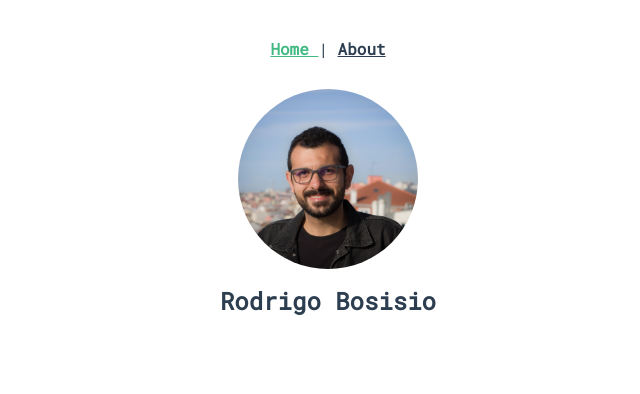
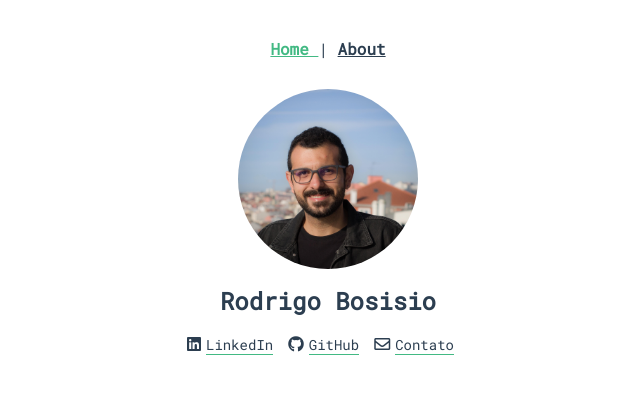
Before and after one commit to rbosisio/rbosisio.github.io, a Vue app: page /#/ in a window 1280 px wide. Shown: the top 394 px of the page, without its empty margins (312-952 px from the left). Built offline with nearby package versions, Linux system fonts and the light colour scheme.

Commit message:
add social links

```diff
--- a/public/index.html
+++ b/public/index.html
@@ -6,6 +6,7 @@
     <meta name="viewport" content="width=device-width,initial-scale=1.0">
     <link rel="icon" href="<%= BASE_URL %>favicon.ico">
     <link href="https://fonts.googleapis.com/css2?family=Roboto+Mono&display=swap" rel="stylesheet">
+    <link rel="stylesheet" href="https://cdnjs.cloudflare.com/ajax/libs/font-awesome/5.15.1/css/all.min.css" integrity="sha512-+4zCK9k+qNFUR5X+cKL9EIR+ZOhtIloNl9GIKS57V1MyNsYpYcUrUeQc9vNfzsWfV28IaLL3i96P9sdNyeRssA==" crossorigin="anonymous" />
     <title><%= htmlWebpackPlugin.options.title %></title>
   </head>
   <body>
--- a/src/App.vue
+++ b/src/App.vue
@@ -14,12 +14,14 @@
 </template>
 
 <style lang="scss">
+@import '@/assets/scss/variables.scss';
+
 #app {
   font-family: 'Roboto Mono', monospace;
   -webkit-font-smoothing: antialiased;
   -moz-osx-font-smoothing: grayscale;
   text-align: center;
-  color: #2c3e50;
+  color: $font-base-color;
 }
 
 #nav {
@@ -27,10 +29,10 @@
 
   a {
     font-weight: bold;
-    color: #2c3e50;
+    color: $font-base-color;
 
     &.router-link-exact-active {
-      color: #42b983;
+      color: $color-primary;
     }
   }
 }
--- /dev/null
+++ b/src/assets/scss/variables.scss
@@ -0,0 +1,3 @@
+$color-primary: #42b983;
+
+$font-base-color: #2c3e50;
--- /dev/null
+++ b/src/components/IconLink.vue
@@ -0,0 +1,50 @@
+<template>
+  <a :href="href" :target="blank ? '_blank' : null" class="icon-link">
+    <i :class="faIcon"></i>
+    <span class="icon-link__label">{{ label }}</span>
+  </a>
+</template>
+
+<script lang="ts">
+import Vue from 'vue';
+
+export default Vue.extend({
+  name: 'IconLink',
+  props: {
+    blank: Boolean,
+    faIcon: String,
+    icon: String,
+    href: String,
+    label: String,
+  },
+});
+</script>
+
+<style scoped lang="scss">
+@import '@/assets/scss/variables.scss';
+
+.icon-link {
+  cursor: pointer;
+  color: $font-base-color;
+
+  &__label {
+    margin-left: 5px;
+    font-size: 14px;
+    border-bottom: 1px solid $color-primary;
+    transition: all 0.2s ease-in-out;
+
+    &:hover {
+      border-bottom-width: 4px;
+    }
+  }
+
+  &:link {
+    text-decoration: none;
+  }
+
+  &:visited {
+    color: inherit;
+    text-decoration: none;
+  }
+}
+</style>
--- /dev/null
+++ b/src/components/Img.vue
@@ -0,0 +1,44 @@
+<template>
+  <img
+    :width="width"
+    :height="height"
+    :class="{ image: true, classProp, loaded }"
+    :src="src"
+    @load="onLoad"
+  />
+</template>
+
+<script lang="ts">
+import Vue from 'vue';
+
+export default Vue.extend({
+  name: 'Img',
+  props: {
+    classProp: String,
+    width: String,
+    height: String,
+    src: String,
+  },
+  data() {
+    return {
+      loaded: false,
+    };
+  },
+  methods: {
+    onLoad() {
+      this.loaded = true;
+    },
+  },
+});
+</script>
+
+<style scoped lang="scss">
+.image {
+  transition: opacity 0.6s ease-in-out;
+  opacity: 0;
+
+  &.loaded {
+    opacity: 1;
+  }
+}
+</style>
--- a/src/components/ProfileHeader.vue
+++ b/src/components/ProfileHeader.vue
@@ -1,12 +1,6 @@
 <template>
   <div class="profile__header">
-    <img
-      width="180px"
-      height="180px"
-      :class="'profile__header__picture' + (loaded ? ' loaded' : '')"
-      :src="pictureUrl"
-      @load="onLoad"
-    />
+    <Img width="180px" height="180px" class="profile__header__picture" :src="pictureUrl" />
     <h1 class="profile__header__name">{{ name }}</h1>
   </div>
 </template>
@@ -14,21 +8,16 @@
 <script lang="ts">
 import Vue from 'vue';
 
+import Img from './Img.vue';
+
 export default Vue.extend({
   name: 'ProfileHeader',
+  components: {
+    Img,
+  },
   props: {
     pictureUrl: String,
     name: String,
-  },
-  data() {
-    return {
-      loaded: false,
-    };
-  },
-  methods: {
-    onLoad() {
-      this.loaded = true;
-    },
   },
 });
 </script>
@@ -41,12 +30,6 @@ export default Vue.extend({
 
   &__picture {
     border-radius: 50%;
-    transition: opacity 0.6s ease-in-out;
-    opacity: 0;
-
-    &.loaded {
-      opacity: 1;
-    }
   }
 
   &__name {
--- a/src/views/Home.vue
+++ b/src/views/Home.vue
@@ -1,17 +1,50 @@
 <template>
   <div class="home">
     <ProfileHeader :picture-url="require('../assets/profile-pic.jpg')" name="Rodrigo Bosisio" />
+    <div class="social-links">
+      <IconLink
+        :blank="true"
+        label="LinkedIn"
+        fa-icon="fab fa-linkedin"
+        href="https://www.linkedin.com/in/rodrigobosisio/"
+      />
+      <IconLink
+        :blank="true"
+        label="GitHub"
+        fa-icon="fab fa-github"
+        href="https://github.com/rbosisio"
+      />
+      <IconLink label="Contato" fa-icon="far fa-envelope" href="#" />
+    </div>
   </div>
 </template>
 
 <script lang="ts">
 import Vue from 'vue';
 import ProfileHeader from '@/components/ProfileHeader.vue'; // @ is an alias to /src
+import IconLink from '@/components/IconLink.vue'; // @ is an alias to /src
 
 export default Vue.extend({
   name: 'Home',
   components: {
     ProfileHeader,
+    IconLink,
   },
 });
 </script>
+
+<style lang="scss">
+.home {
+  display: flex;
+  flex-direction: column;
+
+  .social-links {
+    display: flex;
+    justify-content: center;
+
+    & > * {
+      margin-right: 15px;
+    }
+  }
+}
+</style>
```
